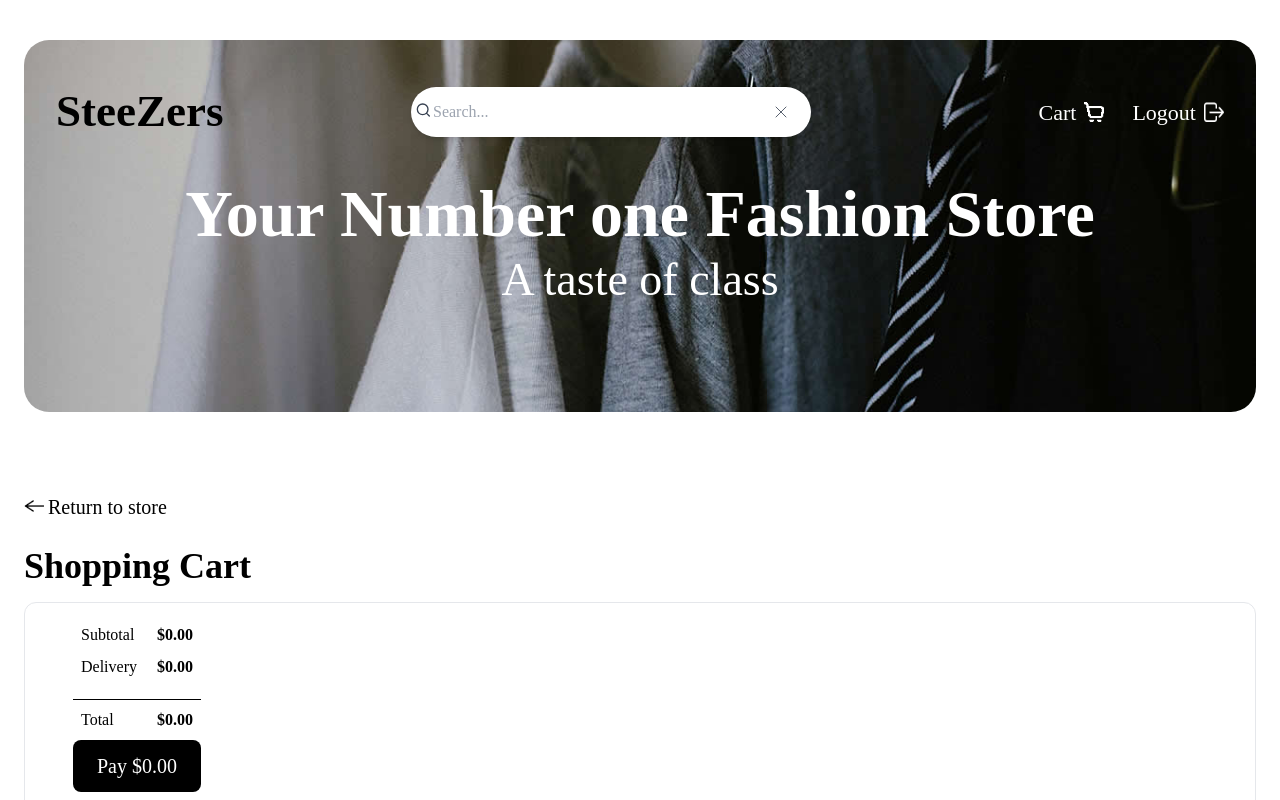
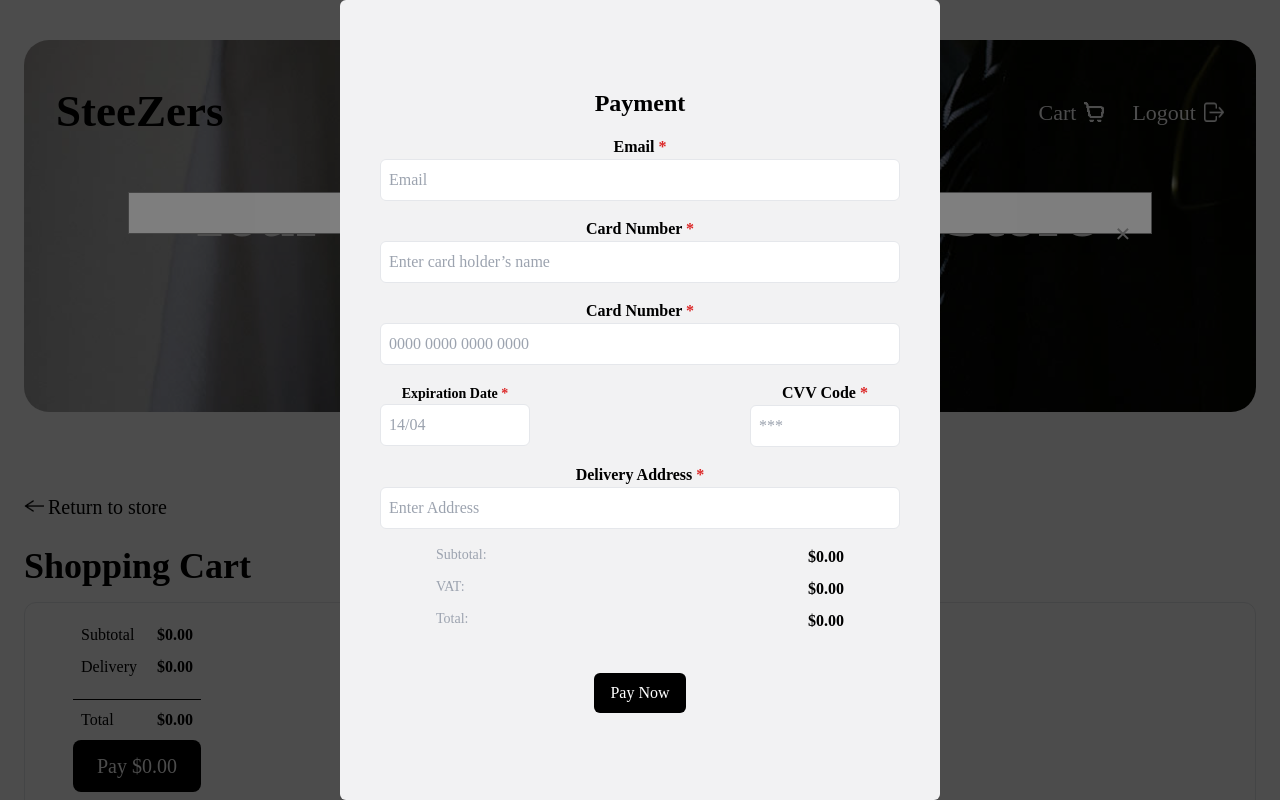
Before and after one commit to shakiogunlesi/hng-steeze-online-store, a React (Vite) app: page /CartPage in a window 1280 px wide. Both pictures are taken after a click on the button "Pay $0.00". Shown: the top 800 px of the page. Built offline with nearby package versions, Linux system fonts and the light colour scheme; a web font is replaced by a local one.

Commit message:
modal update

```diff
--- /dev/null
+++ b/src/components/Cart/Modal.jsx
@@ -0,0 +1,19 @@
+
+import React from 'react';
+import './modal.css'
+
+
+const Modal = ({ show, handleClose, children }) => {
+  return (
+    <div className={`modal ${show ? 'show' : ''}`}>
+      <div className="modal-content">
+        <span className="close-button" onClick={handleClose}>
+          &times;
+        </span>
+        {children}
+      </div>
+    </div>
+  );
+};
+
+export default Modal;
--- /dev/null
+++ b/src/components/Cart/modal.css
@@ -0,0 +1,39 @@
+/* src/Modal.css */
+.modal {
+    display: none;
+    position: fixed;
+    z-index: 1;
+    left: 0;
+    top: 0;
+    width: 100%;
+    height: 100%;
+    overflow: auto;
+    background-color: rgb(0,0,0);
+    background-color: rgba(0,0,0,0.4);
+  }
+
+  .modal.show {
+    display: block;
+  }
+
+  .modal-content {
+    background-color: #fefefe;
+    margin: 15% auto;
+    padding: 20px;
+    border: 1px solid #888;
+    width: 80%;
+  }
+
+  .close-button {
+    color: #aaa;
+    float: right;
+    font-size: 28px;
+    font-weight: bold;
+  }
+
+  .close-button:hover,
+  .close-button:focus {
+    color: black;
+    text-decoration: none;
+    cursor: pointer;
+  }
--- a/src/components/CartSection.jsx
+++ b/src/components/CartSection.jsx
@@ -1,7 +1,20 @@
+import React from 'react';
 import ArrowLeft from '../assets/images/arrowleft.png'
 import { Link } from "react-router-dom"
+import Modal from './Cart/Modal';
 
 function CartSection() {
+
+    const [showModal, setShowModal] = React.useState(false);
+
+    const handleOpenModal = () => {
+        setShowModal(true);
+    };
+
+    const handleCloseModal = () => {
+        setShowModal(false);
+    };
+
     return (
         <>
             <div className="flex flex-col mx-auto justify-start items-start my-20 overflow-hidden">
@@ -29,10 +42,63 @@ function CartSection() {
                                 <p className="font-OpenSans">Total</p>
                                 <p className="font-bold text-black font-OpenSans">$0.00</p>
                             </div>
-                            <button className="w-full font-OpenSans text-xl px-6 py-3 flex justify-center items-center text-white rounded-lg bg-black">Pay $0.00</button>
+                            <button onClick={handleOpenModal} className="w-full font-OpenSans text-xl px-6 py-3 flex justify-center items-center text-white rounded-lg bg-black">Pay $0.00</button>
                         </div>
                     </div>
                 </div>
+                <Modal show={showModal} handleClose={handleCloseModal}>
+                    <div className="fixed inset-0 bg-black bg-opacity-50 flex items-center justify-center ">
+                        <div className="bg-[#F2F2F3] justify-center items-center p-8 xl:px-12 md:px-10 px-8 rounded-md xl:w-[608px] lg:w-[600px] md:w-[400px] w-[390px] h-[980px] max-w-full max-h-full flex flex-col overflow-x-hidden overflow-y-auto">
+                            <h2 className="text-2xl font-bold mb-4">Payment</h2>
+                            <form className="space-y-4 flex flex-col xl:justify-start justify-center xl:items-start w-full items-center ">
+                                <div className="flex flex-col w-full">
+                                    <label htmlFor="email" className="font-OpenSans font-semibold">Email <span className="text-red-600">*</span></label>
+                                    <input id="email" placeholder="Email" className="border rounded-md p-2" type="email" value="" />
+                                </div>
+                                <div className="flex flex-col w-full">
+                                    <label htmlFor="cardHolderName" className="font-OpenSans font-semibold">Card Number <span className="text-red-600">*</span></label>
+                                    <input id="cardHolderName" placeholder="Enter card holder’s name" className="border rounded-md p-2" type="text" value="" />
+                                </div>
+                                <div className="flex flex-col w-full">
+                                    <label htmlFor="cardNumber" className="font-OpenSans font-semibold">Card Number <span className="text-red-600">*</span></label>
+                                    <input id="cardNumber" placeholder="0000 0000 0000 0000" className="border rounded-md p-2 " type="text" value="" />
+                                </div>
+
+                                <div className=" flex flex-row xl:gap-10 justify-between items-center gap-5 w-full">
+                                    <div className="flex flex-col xl:w-full  w-[150px] ">
+                                        <label htmlFor="expirationDate" className="font-OpenSans font-semibold sm:text-[14px]">Expiration Date <span className="text-red-600">*</span></label>
+                                        <input id="expirationDate" placeholder="14/04" className="border rounded-md p-2 " type="text" value="" />
+                                    </div>
+                                    <div className="flex flex-col xl:w-full w-[150px] ">
+                                        <label htmlFor="cvvCode" className="font-OpenSans font-semibold">CVV Code <span className="text-red-600">*</span></label>
+                                        <input placeholder="***" id="cvvCode" className="border rounded-md p-2 " type="text" value="" />
+                                    </div>
+                                </div>
+                                <div className="flex flex-col w-full">
+                                    <label htmlFor="deliveryAddress" className="font-OpenSans font-semibold">Delivery Address <span className="text-red-600">*</span></label>
+                                    <input id="deliveryAddress" placeholder="Enter Address" className="border rounded-md p-2" type="text" value="" />
+                                </div>
+                                <div className="flex justify-between flex-col w-full px-14">
+                                    <div className="flex flex-row w-full justify-between gap-1 mb-2">
+                                        <p className="text-gray-400 text-sm">Subtotal:</p>
+                                        <p className="font-semibold text-black font-OpenSans">$0.00</p>
+                                    </div>
+                                    <div className="flex flex-row w-full justify-between gap-1 mb-2">
+                                        <p className="text-gray-400 text-sm">VAT:</p>
+                                        <p className="font-semibold text-black font-OpenSans">$0.00</p>
+                                    </div>
+                                    <div className="flex flex-row w-full justify-between gap-1 mb-2">
+                                        <p className="text-gray-400 text-sm">Total:</p>
+                                        <p className="font-semibold text-black font-OpenSans">$0.00</p>
+                                    </div>
+                                </div>
+                                <div className=" flex flex-row justify-center items-center w-full  ">
+                                    <button type="submit" className="px-4 py-2 bg-black text-white rounded-md mt-4 mx-auto">Pay Now</button>
+                                </div>
+                            </form>
+                        </div>
+                    </div>
+                </Modal>
             </div>
         </>
     )
```
